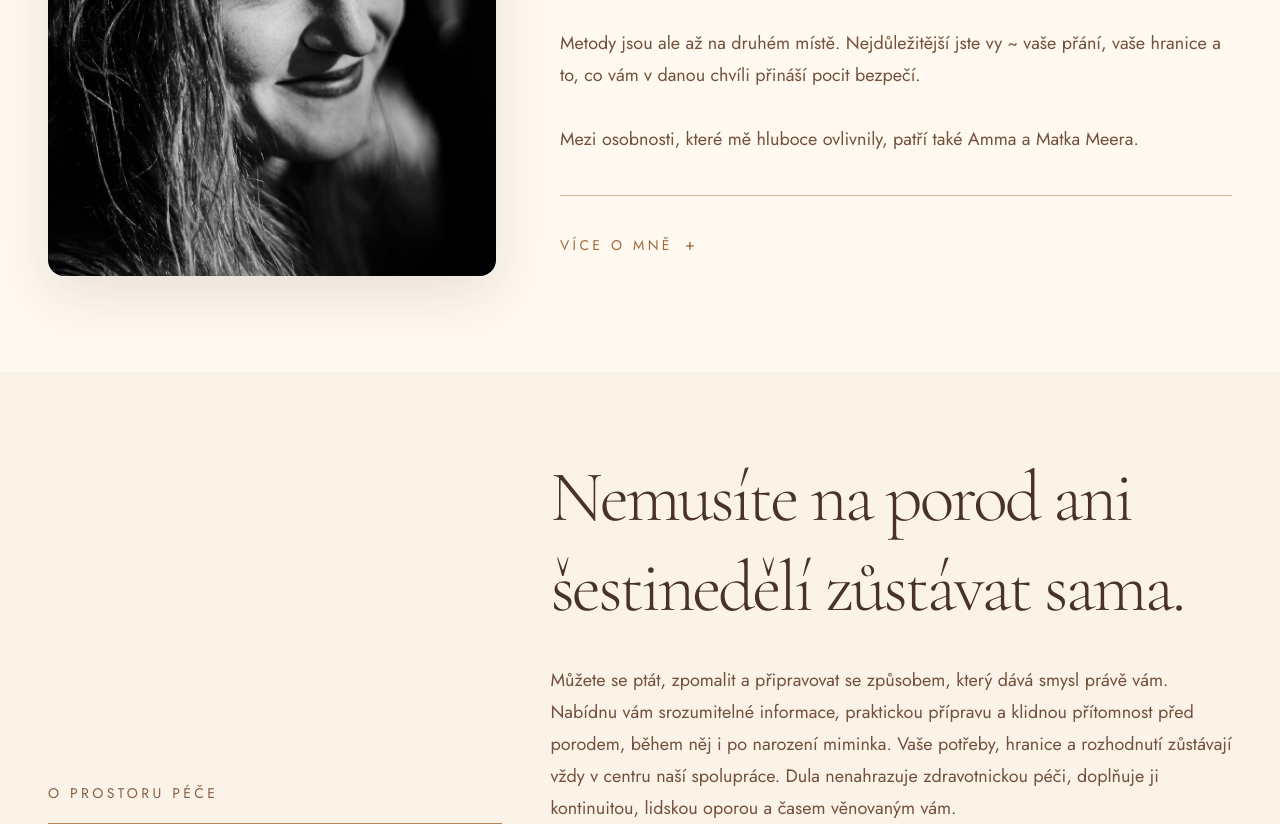
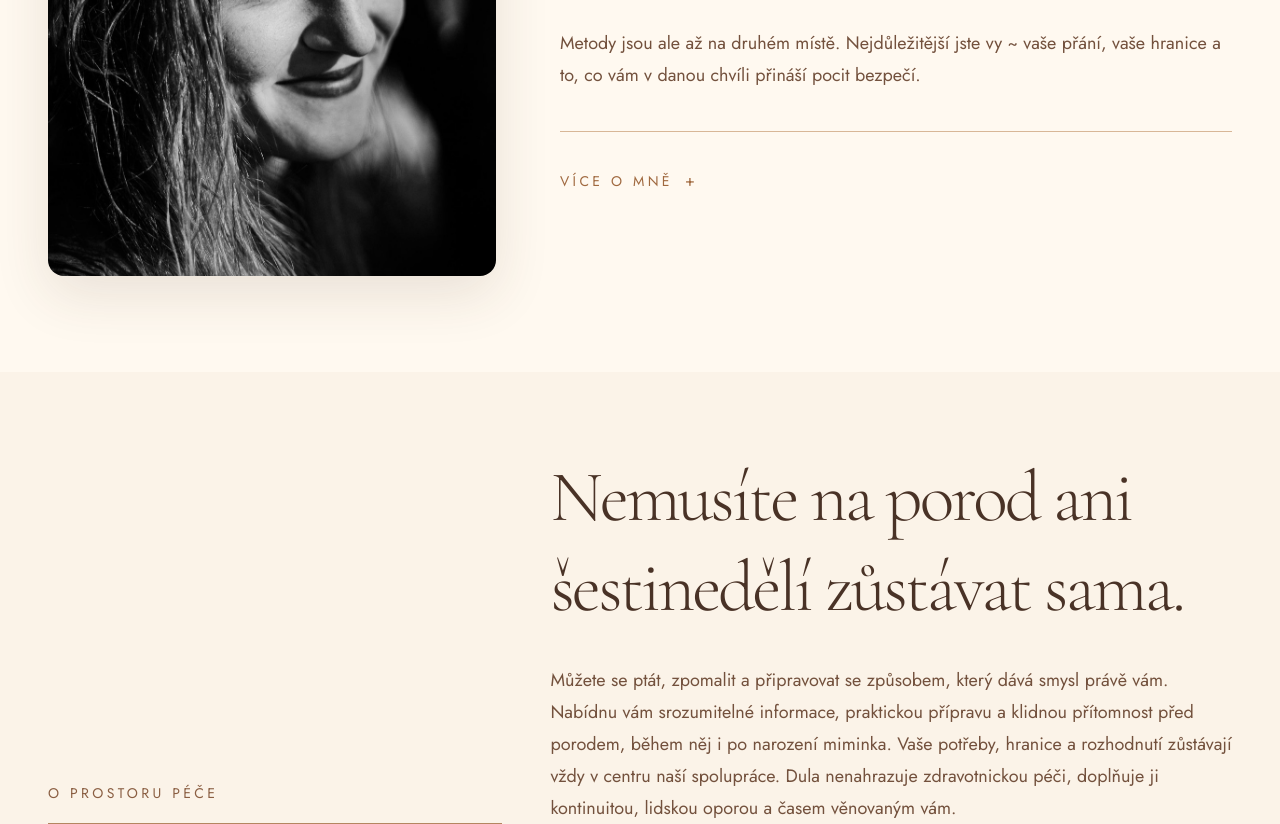
Before and after one commit to eeislerova/Light-of-Birth, a React (Vite) app: page / in a window 1280 px wide. Shown: the part 1180-2004 px from the top of the page. Built offline with nearby package versions, Linux system fonts and the light colour scheme.

Commit message:
Move spiritual influences into expanded bio

```diff
--- a/src/App.tsx
+++ b/src/App.tsx
@@ -462,7 +462,6 @@ export default function App() {
                 <p>{locale.about.p1}</p>
                 <p>{locale.about.p3}</p>
                 <p>{locale.about.p4}</p>
-                {locale.about.p5 ? <p>{locale.about.p5}</p> : null}
               </div>
 
               <div className="mt-10 border-t border-[#d8b797] pt-8">
@@ -493,6 +492,11 @@ export default function App() {
                         </li>
                       ))}
                     </ul>
+                    {locale.about.p5 ? (
+                      <p className="mt-10 text-base leading-7 text-[#73513d]">
+                        {locale.about.p5}
+                      </p>
+                    ) : null}
                   </div>
                 ) : null}
               </div>
```
